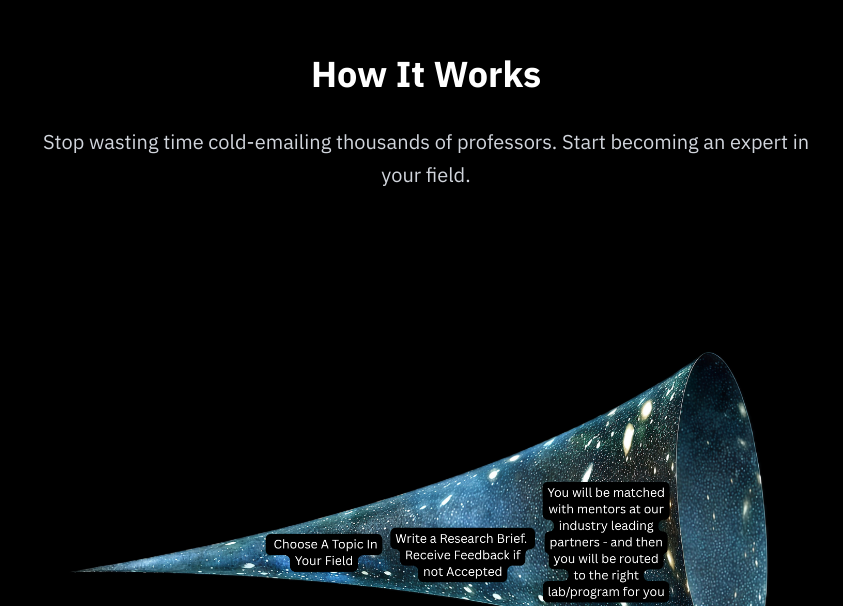
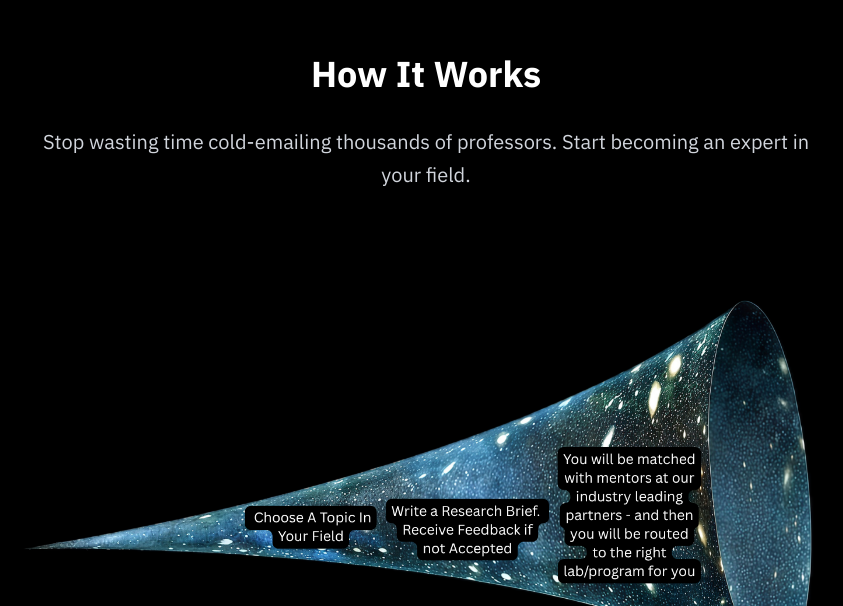
Before and after one commit to DaInfernalCoder/ultra-research-fellowship, a Next.js app: page / in a window 1280 px wide. Shown: the part 874-1480 px from the top of the page, without its empty margins (214-1057 px from the left). Built offline with nearby package versions, Linux system fonts and the light colour scheme.

Commit message:
fix margin

```diff
--- a/src/components/sections/PartnerLabsSection.tsx
+++ b/src/components/sections/PartnerLabsSection.tsx
@@ -2,14 +2,14 @@ import Image from "next/image";
 
 export default function PartnerLabsSection() {
   return (
-    <section className="min-h-screen flex items-center justify-center py-20 md:py-32 px-6 md:px-12 lg:px-16 xl:px-20 max-w-6xl mx-auto w-full">
+    <section className="min-h-screen flex items-center justify-center py-20 md:py-32 px-6 md:px-12 lg:px-16 xl:px-20 mx-auto w-full">
       {/* How It Works */}
       <div className="w-full text-center">
         <h2 className="text-2xl md:text-3xl lg:text-4xl font-bold mb-6 md:mb-8">
           How It Works
         </h2>
 
-        <p className="text-base md:text-lg lg:text-xl text-gray-300 mb-12 md:mb-16 max-w-3xl mx-auto leading-relaxed">
+        <p className="text-base md:text-lg lg:text-xl text-gray-300 max-w-3xl mx-auto leading-relaxed">
           Stop wasting time cold-emailing thousands of professors. Start
           becoming an expert in your field.
         </p>
```
